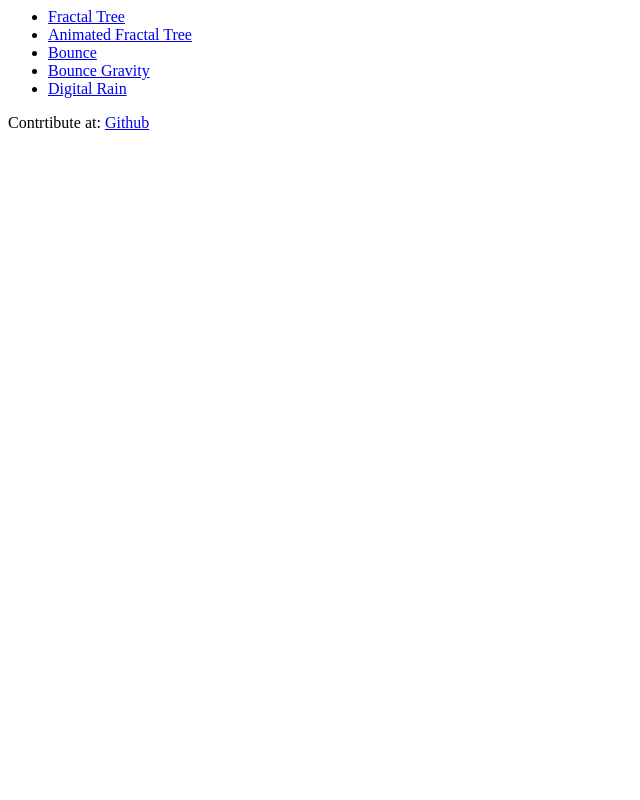
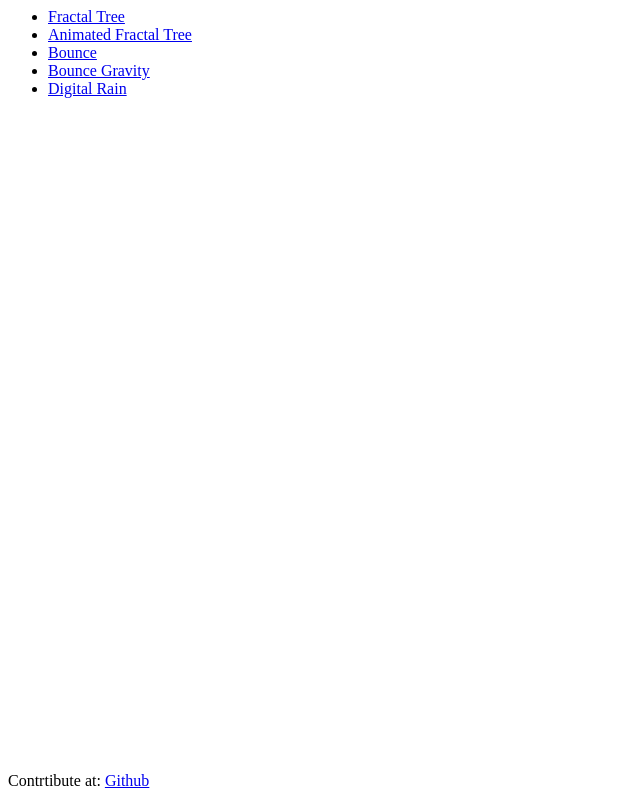
Before and after one commit to anandnkhl/The_Great_Canvas_Project, a website: page index.html in a window 1280 px wide. Shown: the whole page, without its empty margins (0-640 px from the left). Drawn offline with Linux system fonts and the light colour scheme.

Commit message:
Contribution link to Bottom

```diff
--- a/index.html
+++ b/index.html
@@ -10,6 +10,8 @@
             <li> <a href='/Bounce-Gravity'>Bounce Gravity</a> <br/> </li>
             <li> <a href='/Digital-Rain'>Digital Rain</a> <br/> </li>
         </ul>
-        Contrtibute at: <a href='https://github.com/anandnkhl/The_Great_Canvas_Project/'> Github</a> <br/>
+        <div style='position: absolute; bottom: 10px;'>
+            Contrtibute at: <a href='https://github.com/anandnkhl/The_Great_Canvas_Project/'> Github</a> <br/>
+        </div>
     </body>
 </html>
```
